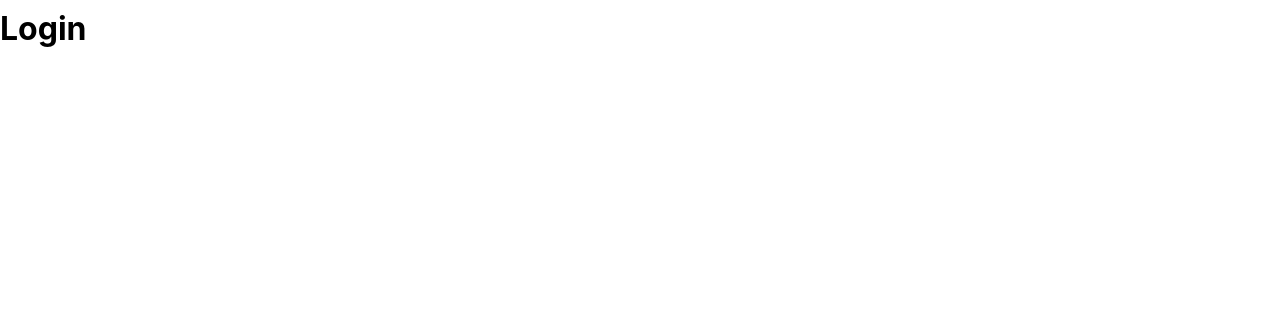
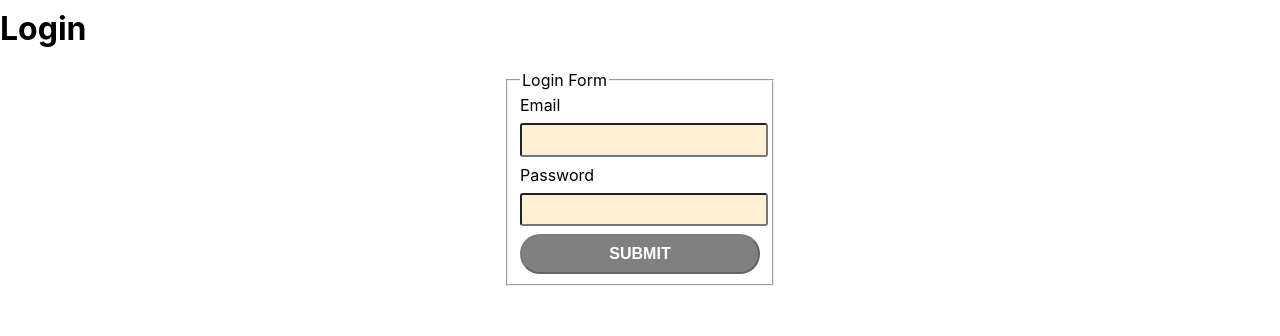
Before and after one commit to cococtrl/pls-respond, a React (Create React App) app: page /login in a window 1280 px wide. Shown: the part 156-492 px from the top of the page. Built offline with nearby package versions, Linux system fonts and the light colour scheme.

Commit message:
login form set

```diff
--- a/src/components/LoginForm/LoginForm.jsx
+++ b/src/components/LoginForm/LoginForm.jsx
@@ -1,5 +1,7 @@
 import React, { Component } from 'react';
 import styles from './LoginForm.module.css';
+
+import userService from '../../utils/userService';
 
 class LoginForm extends Component {
 
@@ -8,24 +10,51 @@ class LoginForm extends Component {
     getInitialState() {
         return {
             email: '',
-            password: ''
-        }
+            password: '',
+            error: ''
+        };
+    }
+
+    isFormValid = () => {
+        return (
+            this.state.email &&
+            this.state.password
+        )
     }
 
     handleChange = e => {
         this.setState({
+            error: '',
             [e.target.name]: e.target.value
         });
     }
 
-    handleSubmit = e => {
+    handleSubmit = async e => {
         e.preventDefault();
-        this.setState(this.getInitialState());
+        if(!this.isFormValid()) return;
+        try {
+            const { email, password } = this.state;
+            await userService.login({ email, password });
+            this.setState(this.getInitialState(), () => {
+                this.props.handleSignupOrLogin();
+                this.props.history.push('/events');
+            });
+        } catch (error) {
+            this.setState({
+                email: '',
+                password: '',
+                error: error.message
+            });
+        }
     }
 
     render () {
         return (
-            <form onSubmit={this.handleSubmit} className={styles.form}>
+        <section className={styles.section}>
+                 {
+                    this.state.error && <p>{this.state.error}</p>
+                }
+            <form onSubmit={this.handleSubmit}>
                 <fieldset>
                     <legend>Login Form</legend>
 
@@ -45,9 +74,10 @@ class LoginForm extends Component {
                         value={this.state.password}
                         onChange={this.handleChange}
                     />
-                    <button type="submit">Submit</button>
+                    <button disabled={!this.isFormValid()} type="submit">Submit</button>
                 </fieldset>
             </form>
+        </section>
         );
     }
 }
--- a/src/pages/Login/Login.jsx
+++ b/src/pages/Login/Login.jsx
@@ -1,10 +1,12 @@
 import React from 'react';
 import styles from './Login.module.css';
+import LoginForm from '../../components/LoginForm/LoginForm';
 
 const Login = (props) => {
     return (
         <main>
             <h1>Login</h1>
+            <LoginForm {...props}/>
         </main>
     );
 };
```
